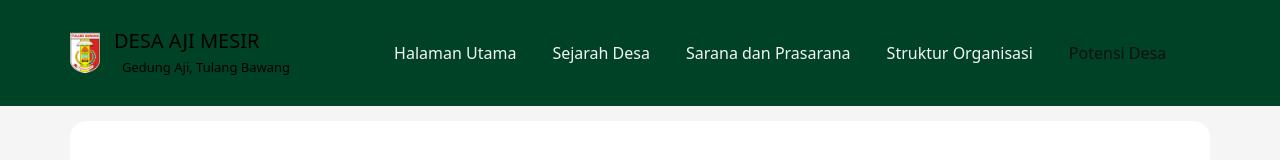
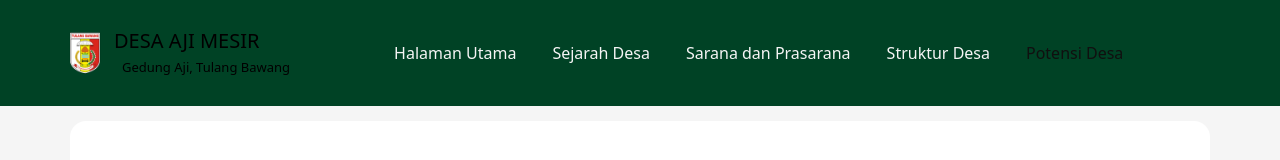
Before and after one commit to ajiMesir/web-desaajimesir, a website: page html/PotensiDesa/RevitalisasiSendangGuritno.html in a window 1280 px wide. Shown: the top 160 px of the page. Drawn offline with nearby package versions, Linux system fonts and the light colour scheme.

Commit message:
Update RevitalisasiSendangGuritno.html
navbar

```diff
--- a/html/PotensiDesa/RevitalisasiSendangGuritno.html
+++ b/html/PotensiDesa/RevitalisasiSendangGuritno.html
@@ -62,7 +62,7 @@
             </li>
             <li class="nav-item">
               <!-- update letak -->
-              <a class="nav-link rounded-3" href="../../html/StrukturOrganisasi/StrukturOrganisasi.html">Struktur Organisasi</a>
+              <a class="nav-link rounded-3" href="../../html/StrukturOrganisasi/StrukturOrganisasi.html">Struktur Desa</a>
             </li>
             <li class="nav-item">
               <!-- update letak -->
```
